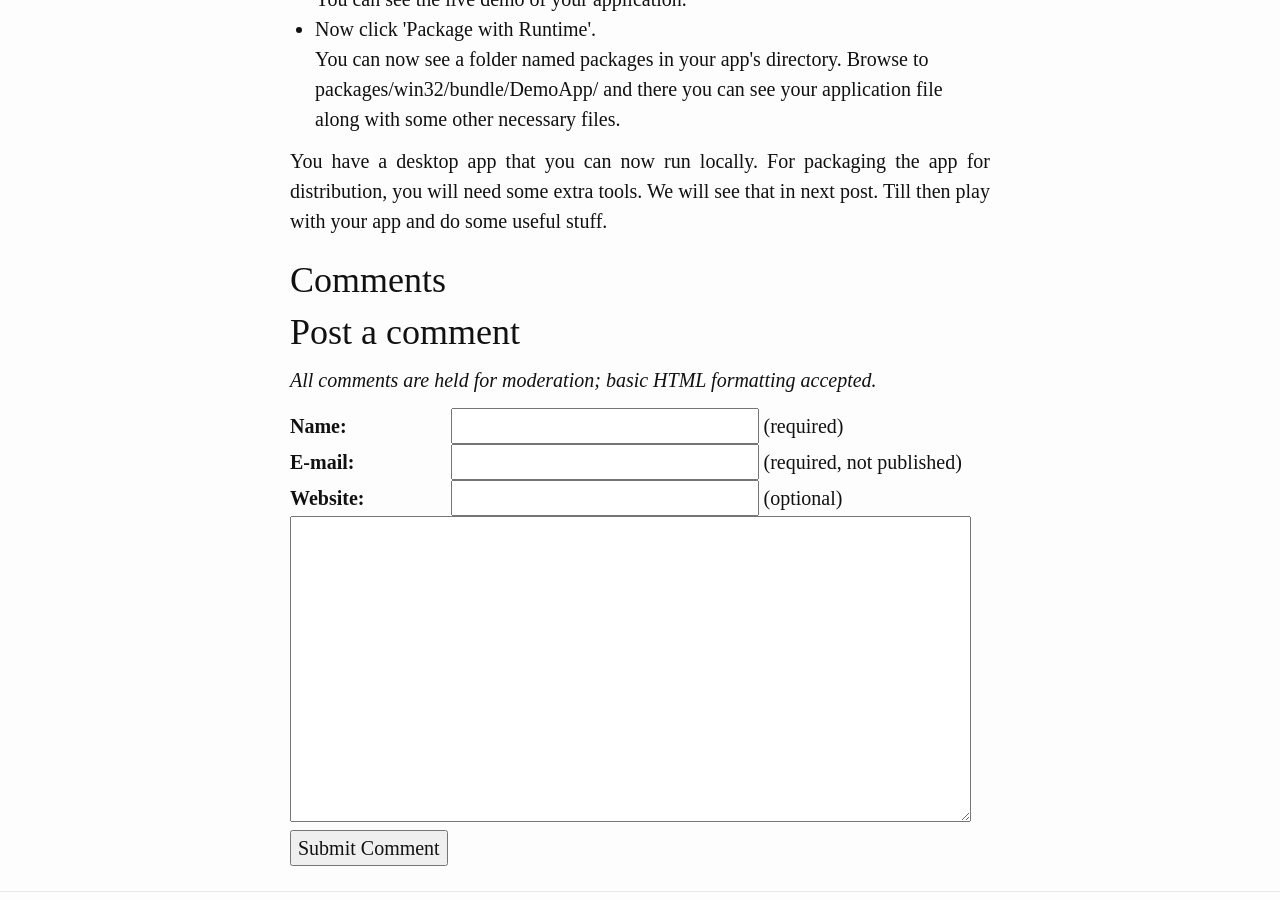
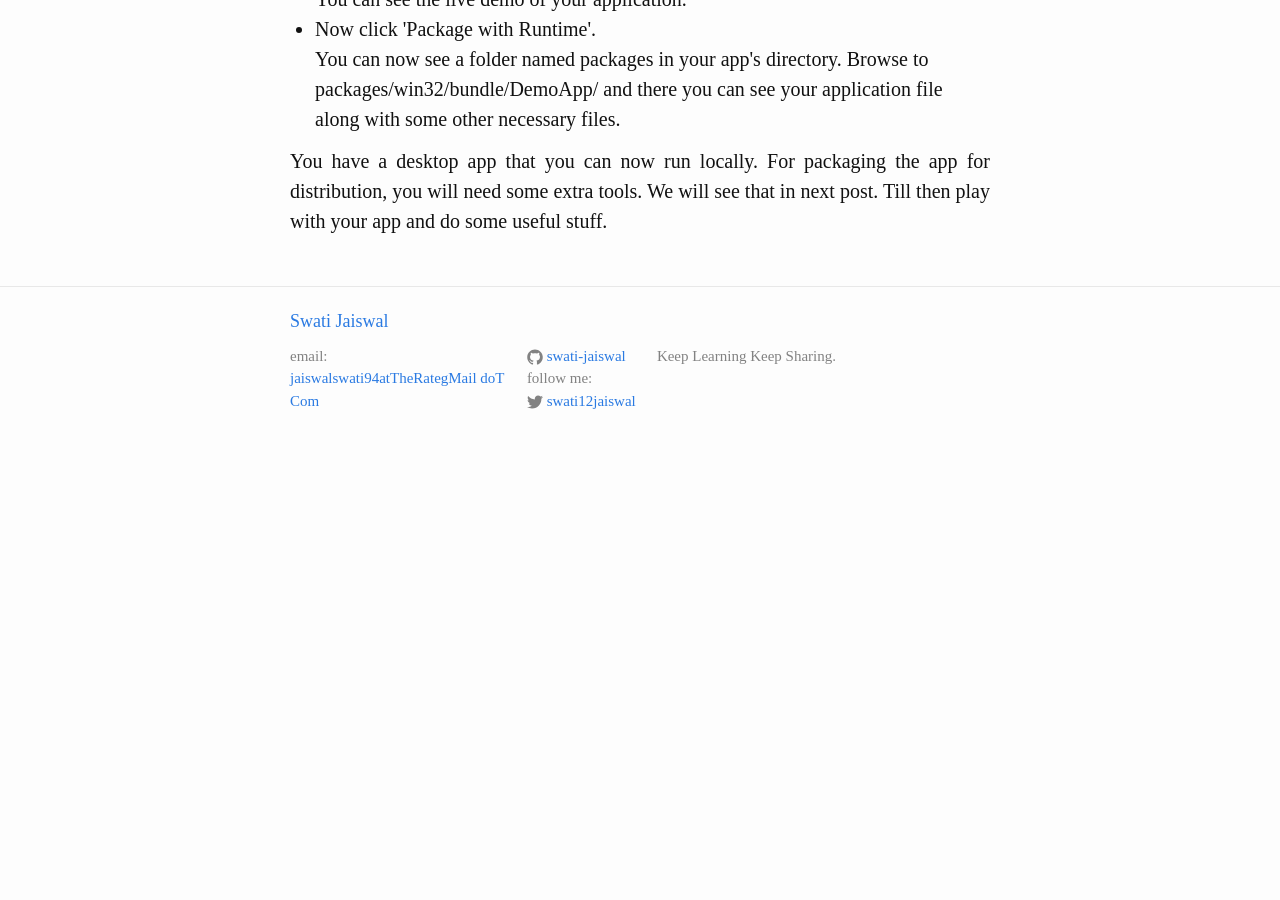
Before and after one commit to curioswati-zz/curioswati.github.io, a Jekyll site: the page built from _posts/2015-01-03-creating-an-app-in-tidesdk.md, in a window 1280 px wide and 900 px high, scrolled down 1931 px. Built offline with Jekyll 4.4.1, drawn with Linux system fonts in a browser that asks for light colours; after the commit the page ends 2393 px from its top, so only the background shows below that.

Commit message:
removed static comments

```diff
--- a/_includes/comment_template.html
+++ /dev/null
@@ -1,53 +0,0 @@
-<div id="comments">
-	{% case page.comment_count %}
-		{% when 0 %}
-		{% when 1 %}
-			<h1>1 Comment</h1>
-		{% else %}
-			<h1>{{page.comment_count}} Comments</h1>
-	{% endcase %}
-	{% for c in page.comments %}
-		<div class="comment {% cycle 'odd', 'even' %}">
-			<p class="comment_header">
-				From: {% if c.link and c.link != '' %}
-					<a href="{{c.link}}">{{c.name}}</a>
-				{% else %}
-					{{c.name}}
-				{% endif %}
-				<br />
-				<span class="comment_date">{{c.date}}</span>
-			</p>
-			<p>
-				{{c.comment | newline_to_br}}
-			</p>
-		</div>
-	{% endfor %}
-	<h1>Post a comment</h1>
-	<p style="font-style: italic">
-		All comments are held for moderation; basic HTML formatting accepted.
-	</p>
-	<form id="commentform" method="POST" action="{{site.url}}/commentsubmit.php">
-		<input type="hidden" name="post_id" value="{{page.id}}" />
-		<input type="hidden" name="return_url" value="{{site.url}}{{page.url}}" />
-		<table>
-			<tr>
-				<th>Name:</th>
-				<td><input type="text" size="25" name="name" /> (required)</td>
-			</tr>
-			<tr>
-				<th>E-mail:</th>
-				<td><input type="text" size="25" name="email" /> (required, not published)</td>
-			</tr>
-			<tr>
-				<th>Website:</th>
-				<td><input type="text" size="25" name="link" /> (optional)</td>
-			</tr>
-			<tr>
-				<td colspan="2"><textarea name="comment" rows="10" cols="60" ></textarea></td>
-			</tr>
-			<tr>
-				<td><input type="submit" name="submit" value="Submit Comment" /></td>
-			</tr>
-		</table>
-	</form>
-</div>
--- a/_layouts/post.html
+++ b/_layouts/post.html
@@ -12,6 +12,4 @@ layout: default
     {{ content }}
   </article>
 
-  {% include comment_template.html %}
-
 </div>
--- a/_plugins/static_comments.rb
+++ /dev/null
@@ -1,54 +0,0 @@
-# Store and render comments as a static part of a Jekyll site
-#
-# See README.mdwn for detailed documentation on this plugin.
-#
-# Homepage: http://theshed.hezmatt.org/jekyll-static-comments
-#
-#  Copyright (C) 2011 Matt Palmer <mpalmer@hezmatt.org>
-#
-#  This program is free software; you can redistribute it and/or modify it
-#  under the terms of the GNU General Public License version 3, as
-#  published by the Free Software Foundation.
-#
-#  This program is distributed in the hope that it will be useful, but
-#  WITHOUT ANY WARRANTY; without even the implied warranty of
-#  MERCHANTABILITY or FITNESS FOR A PARTICULAR PURPOSE.  See the GNU
-#  General Public License for more details.
-#
-#  You should have received a copy of the GNU General Public License along
-#  with this program; if not, see <http://www.gnu.org/licences/>
-
-class Jekyll::Post
-	alias :to_liquid_without_comments :to_liquid
-
-	def to_liquid(*args)
-		data = to_liquid_without_comments(*args)
-		data['comments'] = StaticComments::find_for_post(self)
-		data['comment_count'] = data['comments'].length
-		data
-	end
-end
-
-module StaticComments
-	# Find all the comments for a post
-	def self.find_for_post(post)
-		@comments ||= read_comments(post.site.source)
-		@comments[post.id]
-	end
-
-	# Read all the comments files in the site, and return them as a hash of
-	# arrays containing the comments, where the key to the array is the value
-	# of the 'post_id' field in the YAML data in the comments files.
-	def self.read_comments(source)
-		comments = Hash.new() { |h, k| h[k] = Array.new }
-
-		Dir["#{source}/**/_comments/**/*"].sort.each do |comment|
-			next unless File.file?(comment) and File.readable?(comment)
-			yaml_data = YAML::load_file(comment)
-			post_id = yaml_data.delete('post_id')
-			comments[post_id] << yaml_data
-		end
-
-		comments
-	end
-end
```
Also changed, not shown: _includes/comment_received.html (deleted, +0 -26 lines), 1 other file.
